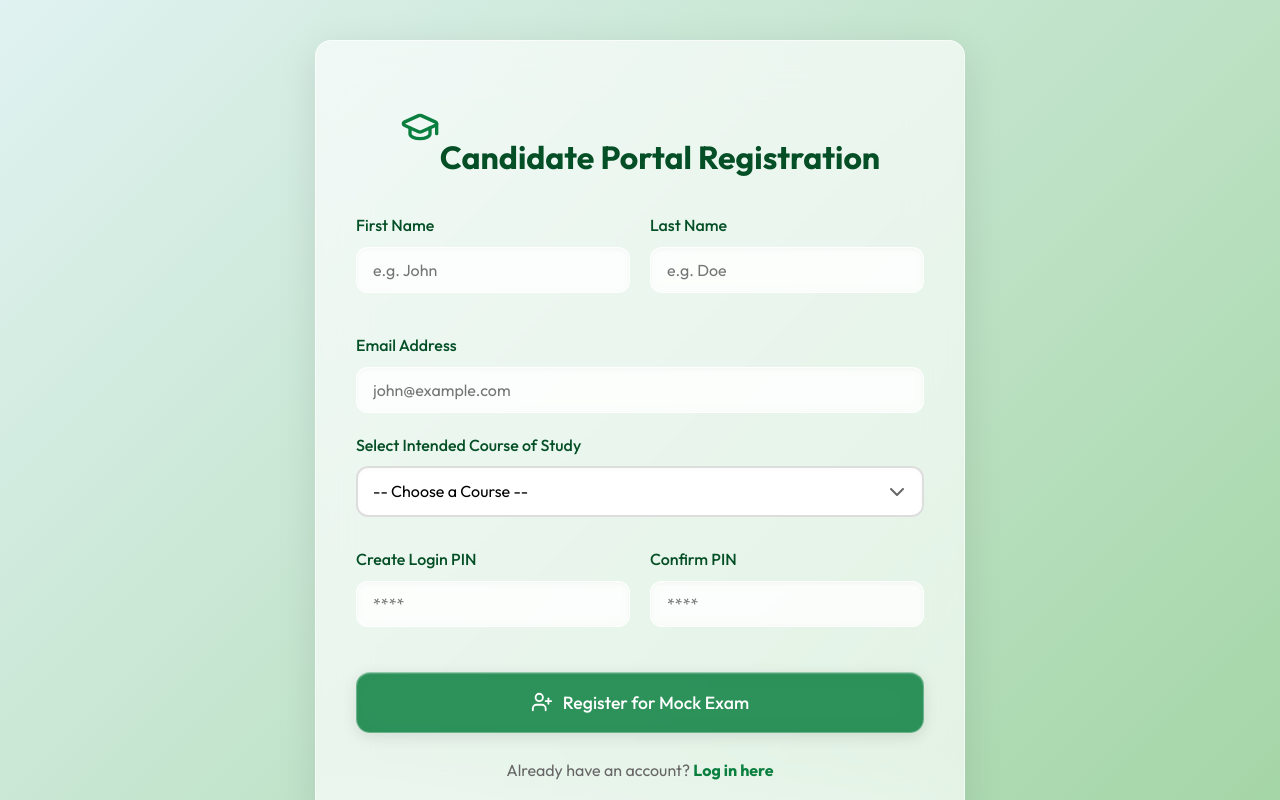
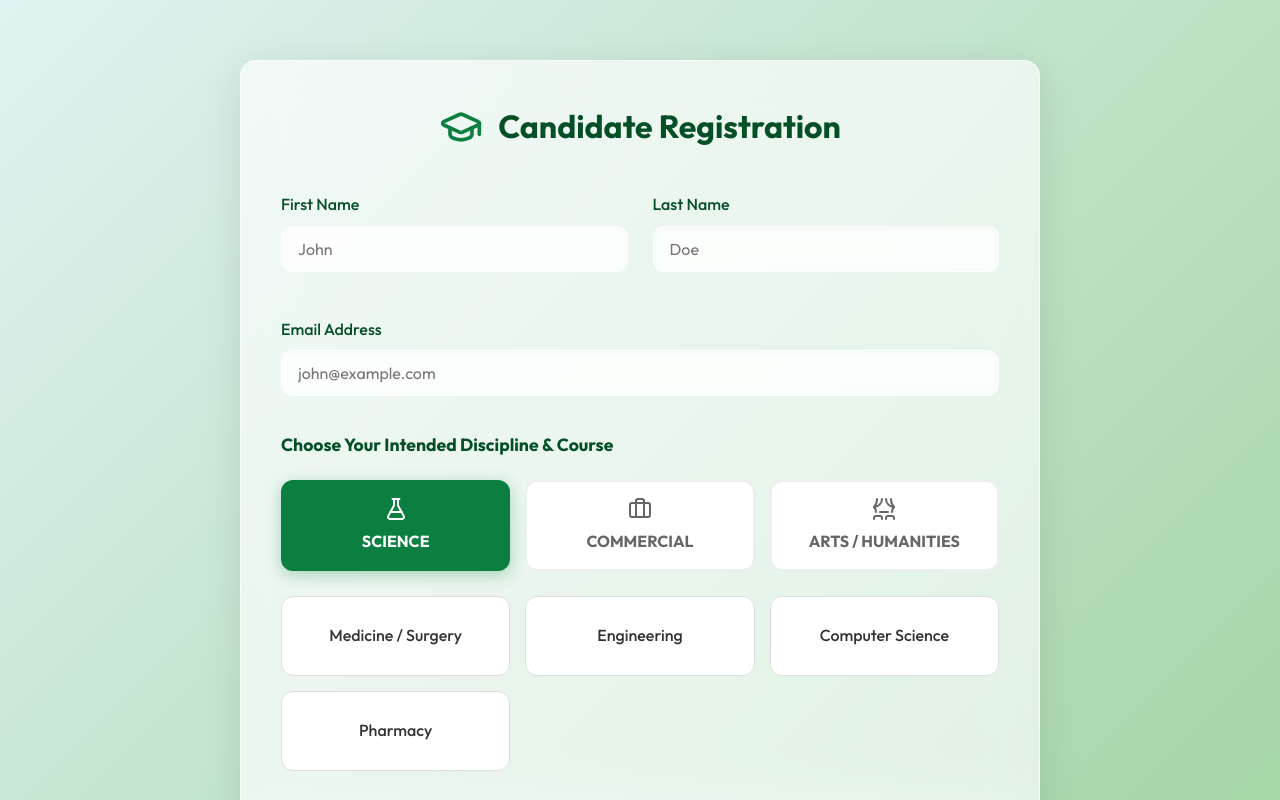
Before and after one commit to ahadtechprojects/jambmockexam, a React (Vite) app in the folder frontend/: page /#/register in a window 1280 px wide. Shown: the top 800 px of the page. Built offline with nearby package versions, Linux system fonts and the light colour scheme.

Commit message:
Premium Registration UI: Visual course cards and discipline categories

```diff
--- a/frontend/src/data/QA.js
+++ b/frontend/src/data/QA.js
@@ -503,18 +503,24 @@ const crkBase = [
 ];
 
 export const COURSE_COMBINATIONS = {
-  "Medicine": ['eng', 'bio', 'chy', 'phy'],
+  // SCIENCE
+  "Medicine / Surgery": ['eng', 'bio', 'chy', 'phy'],
   "Engineering": ['eng', 'mat', 'phy', 'chy'],
   "Computer Science": ['eng', 'mat', 'phy', 'chy'],
   "Pharmacy": ['eng', 'bio', 'chy', 'phy'],
-  "Accounting": ['eng', 'mat', 'eco', 'gov'],
+
+  // COMMERCIAL
+  "Accounting": ['eng', 'mat', 'eco', 'com'],
   "Business Administration": ['eng', 'mat', 'eco', 'com'],
-  "Banking & Finance": ['eng', 'mat', 'eco', 'com'],
-  "Marketing": ['eng', 'eco', 'com', 'gov'],
+  "Banking & Finance": ['eng', 'mat', 'eco', 'gov'],
+  "Marketing": ['eng', 'mat', 'eco', 'gov'],
+
+  // ARTS / HUMANITIES
   "Law": ['eng', 'lit', 'gov', 'crk'],
   "Mass Communication": ['eng', 'lit', 'gov', 'crk'],
   "Theatre Arts": ['eng', 'lit', 'gov', 'crk'],
   "International Relations": ['eng', 'gov', 'eco', 'lit'],
+
   "Default": ['eng', 'gov', 'lit', 'crk']
 };
 
--- a/frontend/src/index.css
+++ b/frontend/src/index.css
@@ -192,3 +192,82 @@ body {
   max-width: 1200px;
   margin: 0 auto;
 }
+
+/* COURSE SELECTOR PREMIUM STYLES */
+.discipline-tabs {
+  display: flex;
+  gap: 15px;
+  margin-bottom: 25px;
+}
+
+.discipline-tab {
+  flex: 1;
+  padding: 15px;
+  border-radius: 12px;
+  border: 2px solid #eee;
+  background: white;
+  cursor: pointer;
+  display: flex;
+  flex-direction: column;
+  align-items: center;
+  gap: 8px;
+  transition: all 0.3s ease;
+  font-weight: bold;
+  color: #666;
+}
+
+.discipline-tab:hover {
+  border-color: var(--jamb-green);
+  background: rgba(10, 127, 63, 0.05);
+}
+
+.discipline-tab.active {
+  background: var(--jamb-green);
+  color: white;
+  border-color: var(--jamb-green);
+  box-shadow: 0 4px 15px rgba(10, 127, 63, 0.3);
+}
+
+.course-grid {
+  display: grid;
+  grid-template-columns: repeat(auto-fill, minmax(180px, 1fr));
+  gap: 15px;
+  margin-bottom: 30px;
+}
+
+.course-card {
+  padding: 20px;
+  border-radius: 12px;
+  border: 1px solid #ddd;
+  background: white;
+  cursor: pointer;
+  text-align: center;
+  transition: all 0.2s ease;
+  font-weight: 500;
+  display: flex;
+  flex-direction: column;
+  justify-content: center;
+  min-height: 80px;
+}
+
+.course-card:hover {
+  transform: translateY(-3px);
+  box-shadow: 0 5px 15px rgba(0,0,0,0.08);
+  border-color: var(--jamb-green);
+}
+
+.course-card.active {
+  background: rgba(10, 127, 63, 0.1);
+  border: 2px solid var(--jamb-green);
+  color: var(--jamb-green);
+  font-weight: 700;
+}
+
+@keyframes slideIn {
+  from { opacity: 0; transform: translateY(10px); }
+  to { opacity: 1; transform: translateY(0); }
+}
+
+.animate-slide-in {
+  animation: slideIn 0.3s ease forwards;
+}
--- a/frontend/src/pages/Register.jsx
+++ b/frontend/src/pages/Register.jsx
@@ -1,6 +1,6 @@
 import React, { useState } from 'react';
 import { Link, useNavigate } from 'react-router-dom';
-import { BookOpen, UserPlus, GraduationCap, ChevronDown, CheckCircle2 } from 'lucide-react';
+import { UserPlus, GraduationCap, CheckCircle2, FlaskConical, Briefcase, Theater } from 'lucide-react';
 import { COURSE_COMBINATIONS, subjects as allSubjects } from '../data/QA';
 
 export default function Register() {
@@ -9,6 +9,9 @@ export default function Register() {
   const [email, setEmail] = useState('');
   const [password, setPassword] = useState('');
   const [confirmPassword, setConfirmPassword] = useState('');
+
+  // New States for Multi-Step Course Selector
+  const [activeDiscipline, setActiveDiscipline] = useState('SCIENCE');
   const [course, setCourse] = useState('');
 
   const [error, setError] = useState('');
@@ -32,7 +35,7 @@ export default function Register() {
     }
 
     if (!course) {
-      return setError("Please select your intended course of study");
+      return setError("Please select a course to continue");
     }
 
     try {
@@ -52,7 +55,7 @@ export default function Register() {
       const data = await res.json();
 
       if (res.ok) {
-        setSuccess(`Registration successful! Your Reg No is ${data.regNumber}. Redirecting to login...`);
+        setSuccess(`Registration successful! Your Reg No is ${data.regNumber}. Redirecting...`);
         setTimeout(() => navigate('/login'), 3500);
       } else {
         setError(data.error);
@@ -63,78 +66,101 @@ export default function Register() {
   };
 
   const courseGroups = {
-    "SCIENCE": ["Medicine", "Engineering", "Computer Science", "Pharmacy"],
-    "COMMERCIAL": ["Accounting", "Business Administration", "Banking & Finance", "Marketing"],
-    "ARTS": ["Law", "Mass Communication", "Theatre Arts", "International Relations"]
+    "SCIENCE": {
+      icon: <FlaskConical size={24} />,
+      label: "SCIENCE",
+      courses: ["Medicine / Surgery", "Engineering", "Computer Science", "Pharmacy"]
+    },
+    "COMMERCIAL": {
+      icon: <Briefcase size={24} />,
+      label: "COMMERCIAL",
+      courses: ["Accounting", "Business Administration", "Banking & Finance", "Marketing"]
+    },
+    "ARTS": {
+      icon: <Theater size={24} />,
+      label: "ARTS / HUMANITIES",
+      courses: ["Law", "Mass Communication", "Theatre Arts", "International Relations"]
+    }
   };
 
   return (
-    <div className="auth-container" style={{ padding: '40px 20px' }}>
-      <div className="auth-card glass-panel animate-fade-in" style={{ maxWidth: '650px', width: '100%' }}>
-        <h2 style={{ textAlign: 'center', marginBottom: '30px' }}>
-          <GraduationCap size={40} style={{ color: 'var(--jamb-green)', marginBottom: '10px' }} /> <br/>
-          Candidate Portal Registration
+    <div className="auth-container" style={{ padding: '60px 20px' }}>
+      <div className="auth-card glass-panel animate-fade-in" style={{ maxWidth: '800px', width: '100%' }}>
+        <h2 style={{ textAlign: 'center', marginBottom: '40px', gap: '15px' }}>
+          <GraduationCap size={44} style={{ color: 'var(--jamb-green)' }} />
+          Candidate Registration
         </h2>
 
-        {error && <p style={{ color: 'white', background: 'var(--error-color)', padding: '10px', borderRadius: '8px', marginBottom: '20px', textAlign: 'center' }}>{error}</p>}
-        {success && <p style={{ color: 'white', background: 'var(--jamb-green)', padding: '15px', borderRadius: '8px', marginBottom: '20px', textAlign: 'center' }}>{success}</p>}
+        {error && <p style={{ color: 'white', background: 'var(--error-color)', padding: '12px', borderRadius: '10px', marginBottom: '25px', textAlign: 'center', fontWeight: 'bold' }}>{error}</p>}
+        {success && <p style={{ color: 'white', background: 'var(--jamb-green)', padding: '18px', borderRadius: '10px', marginBottom: '25px', textAlign: 'center', fontWeight: 'bold', boxShadow: '0 5px 15px rgba(10,127,63,0.2)' }}>{success}</p>}
 
         <form onSubmit={handleSubmit}>
 
-          <div style={{ display: 'grid', gridTemplateColumns: '1fr 1fr', gap: '20px', marginBottom: '20px' }}>
+          <div style={{ display: 'grid', gridTemplateColumns: '1fr 1fr', gap: '25px', marginBottom: '25px' }}>
             <div className="input-group">
               <label>First Name</label>
-              <input type="text" value={firstName} onChange={(e) => setFirstName(e.target.value)} required placeholder="e.g. John" />
+              <input type="text" value={firstName} onChange={(e) => setFirstName(e.target.value)} required placeholder="John" />
             </div>
             <div className="input-group">
               <label>Last Name</label>
-              <input type="text" value={lastName} onChange={(e) => setLastName(e.target.value)} required placeholder="e.g. Doe" />
+              <input type="text" value={lastName} onChange={(e) => setLastName(e.target.value)} required placeholder="Doe" />
             </div>
           </div>
 
-          <div className="input-group" style={{ marginBottom: '20px' }}>
+          <div className="input-group" style={{ marginBottom: '35px' }}>
             <label>Email Address</label>
             <input type="email" value={email} onChange={(e) => setEmail(e.target.value)} required placeholder="john@example.com" />
           </div>
 
-          {/* COURSE SELECTOR */}
-          <div className="input-group" style={{ marginBottom: '30px' }}>
-            <label style={{ display: 'flex', justifyContent: 'space-between' }}>
-              Select Intended Course of Study
-              {course && <span style={{ fontSize: '0.8rem', color: 'var(--jamb-green)', fontWeight: 'bold' }}>Mapped!</span>}
+          {/* NEXT LEVEL COURSE SELECTOR */}
+          <div style={{ marginBottom: '40px' }}>
+            <label style={{ fontSize: '1.1rem', fontWeight: 'bold', color: 'var(--jamb-dark)', marginBottom: '20px', display: 'block' }}>
+              Choose Your Intended Discipline & Course
             </label>
-            <div style={{ position: 'relative' }}>
-              <select
-                value={course}
-                onChange={(e) => setCourse(e.target.value)}
-                required
-                style={{ width: '100%', padding: '15px', borderRadius: '12px', border: '2px solid #ddd', appearance: 'none', background: 'white', fontSize: '1rem', cursor: 'pointer' }}
-              >
-                <option value="">-- Choose a Course --</option>
-                {Object.entries(courseGroups).map(([group, courses]) => (
-                  <optgroup label={group} key={group}>
-                    {courses.map(c => <option key={c} value={c}>{c}</option>)}
-                  </optgroup>
-                ))}
-              </select>
-              <ChevronDown style={{ position: 'absolute', right: '15px', top: '50%', transform: 'translateY(-50%)', pointerEvents: 'none', color: '#666' }} />
+
+            <div className="discipline-tabs">
+              {Object.entries(courseGroups).map(([key, group]) => (
+                <div
+                  key={key}
+                  className={`discipline-tab ${activeDiscipline === key ? 'active' : ''}`}
+                  onClick={() => { setActiveDiscipline(key); setCourse(''); }}
+                >
+                  {group.icon}
+                  <span>{group.label}</span>
+                </div>
+              ))}
+            </div>
+
+            <div className="course-grid animate-slide-in" key={activeDiscipline}>
+              {courseGroups[activeDiscipline].courses.map(c => (
+                <div
+                  key={c}
+                  className={`course-card ${course === c ? 'active' : ''}`}
+                  onClick={() => setCourse(c)}
+                >
+                  {c}
+                </div>
+              ))}
             </div>
 
             {course && (
-              <div style={{ marginTop: '12px', padding: '15px', background: 'rgba(10, 127, 63, 0.05)', borderRadius: '10px', border: '1px solid rgba(10, 127, 63, 0.2)', fontSize: '0.9rem' }}>
-                <div style={{ fontWeight: 'bold', color: 'var(--jamb-green)', marginBottom: '5px', display: 'flex', alignItems: 'center', gap: '6px' }}>
-                  <CheckCircle2 size={16} /> Exam Subjects for {course}:
+              <div style={{ padding: '20px', background: 'rgba(10, 127, 63, 0.08)', borderRadius: '15px', border: '2px dashed var(--jamb-green)', marginTop: '10px' }}>
+                <div style={{ fontWeight: 'bold', color: 'var(--jamb-green)', marginBottom: '8px', display: 'flex', alignItems: 'center', gap: '10px', fontSize: '1.05rem' }}>
+                  <CheckCircle2 /> Subject Combination for {course}:
                 </div>
-                <div style={{ color: '#555', lineHeight: '1.4' }}>
+                <div style={{ color: '#444', fontSize: '1rem', fontWeight: '500', lineHeight: '1.5' }}>
                   {getSubjectNames(getSubjectsByCourse(course))}
                 </div>
+                <p style={{ fontSize: '0.85rem', color: '#666', marginTop: '10px', fontStyle: 'italic' }}>
+                   *These subjects will be automatically assigned to your exam battery.
+                </p>
               </div>
             )}
           </div>
 
-          <div style={{ display: 'grid', gridTemplateColumns: '1fr 1fr', gap: '20px', marginBottom: '25px' }}>
+          <div style={{ display: 'grid', gridTemplateColumns: '1fr 1fr', gap: '25px', marginBottom: '40px' }}>
             <div className="input-group">
-              <label>Create Login PIN</label>
+              <label>Login PIN (4-6 Digits)</label>
               <input type="password" value={password} onChange={(e) => setPassword(e.target.value)} required placeholder="****" />
             </div>
             <div className="input-group">
@@ -143,13 +169,13 @@ export default function Register() {
             </div>
           </div>
 
-          <button type="submit" className="btn" style={{ width: '100%', padding: '18px', fontSize: '1.1rem', display: 'flex', justifyContent: 'center', alignItems: 'center', gap: '10px' }}>
-            <UserPlus size={22} /> Register for Mock Exam
+          <button type="submit" className="btn" style={{ width: '100%', padding: '22px', fontSize: '1.25rem', display: 'flex', justifyContent: 'center', alignItems: 'center', gap: '12px', boxShadow: '0 10px 25px rgba(10,127,63,0.2)' }}>
+            <UserPlus size={24} /> Create Account & Start Mock
           </button>
         </form>
 
-        <p style={{ textAlign: 'center', marginTop: '25px', color: '#666' }}>
-          Already have an account? <Link to="/login" style={{ color: 'var(--jamb-green)', fontWeight: 'bold', textDecoration: 'none' }}>Log in here</Link>
+        <p style={{ textAlign: 'center', marginTop: '35px', color: '#666', fontSize: '1.05rem' }}>
+          Already registered? <Link to="/login" style={{ color: 'var(--jamb-green)', fontWeight: 'bold', textDecoration: 'none' }}>Log in to Dashboard</Link>
         </p>
       </div>
     </div>
```
